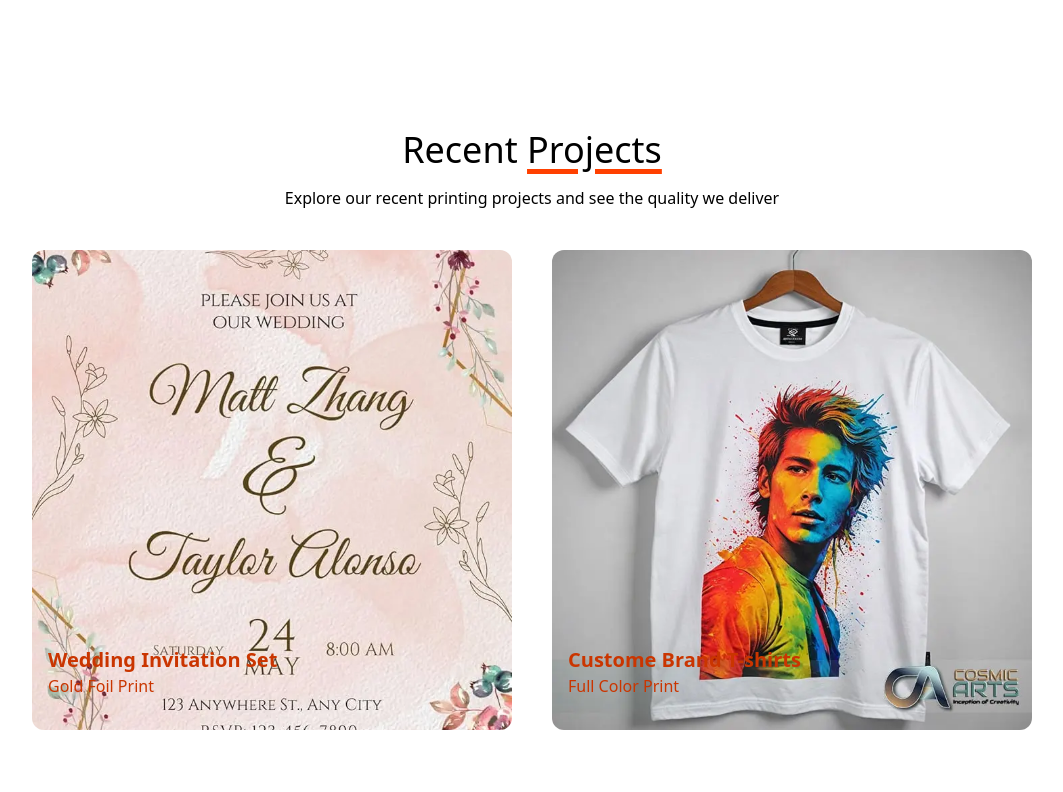
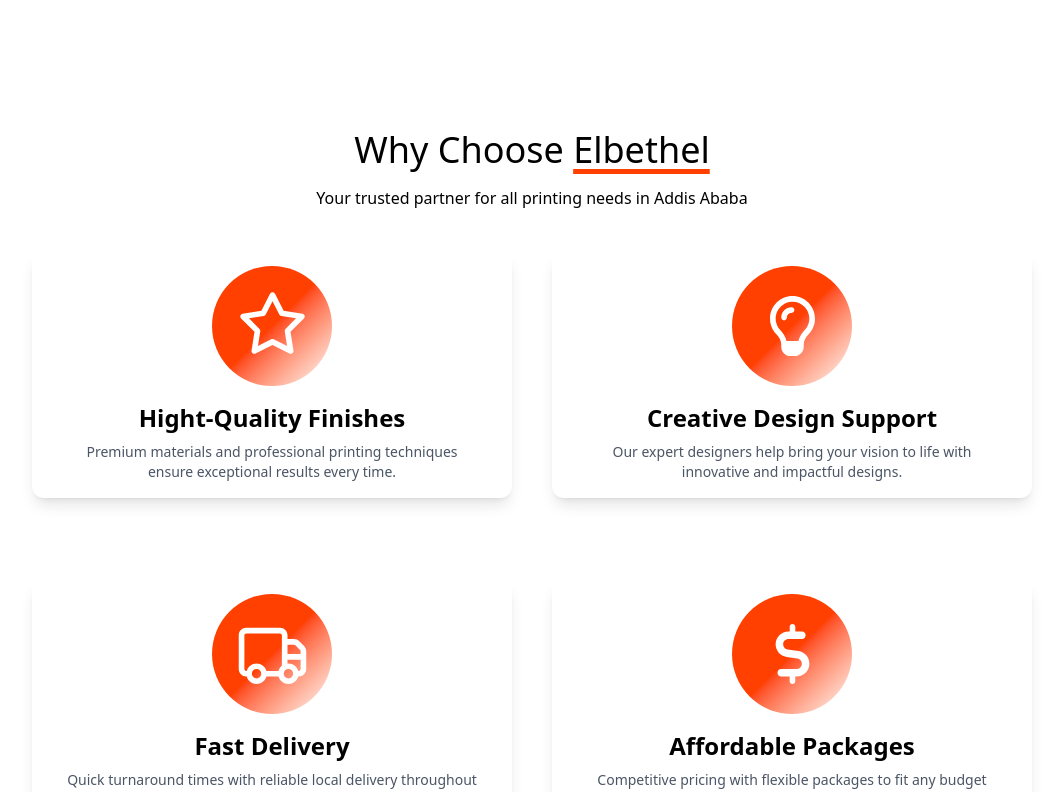
Before and after one commit to Amiir25/ElbethelAdvertising, a Next.js app in the folder elbethel/: page / in a window 1280 px wide. Shown: the part 3100-3892 px from the top of the page, without its empty margins (108-1171 px from the left). Built offline with nearby package versions, Linux system fonts and the light colour scheme.

Commit message:
Update page.tsx

```diff
--- a/elbethel/app/page.tsx
+++ b/elbethel/app/page.tsx
@@ -4,6 +4,7 @@ import Hero from "@/components/Hero";
 import Portfolio from "@/components/RecentProjects";
 import Services from "@/components/Services";
 import Testimonials from "@/components/Testimonials";
+import Testimonials2 from "@/components/Testimonials2";
 import WhyChoose from "@/components/WhyChoose";
 
 export default function Home() {
@@ -12,7 +13,8 @@ export default function Home() {
       <Hero/>
       <About/>
       <Services/>
-      <Portfolio/>
+      {/* <Testimonials2/> */}
+      {/* <Portfolio/> */}
       <WhyChoose/>
       <Testimonials/>
       <Contact/>
```
